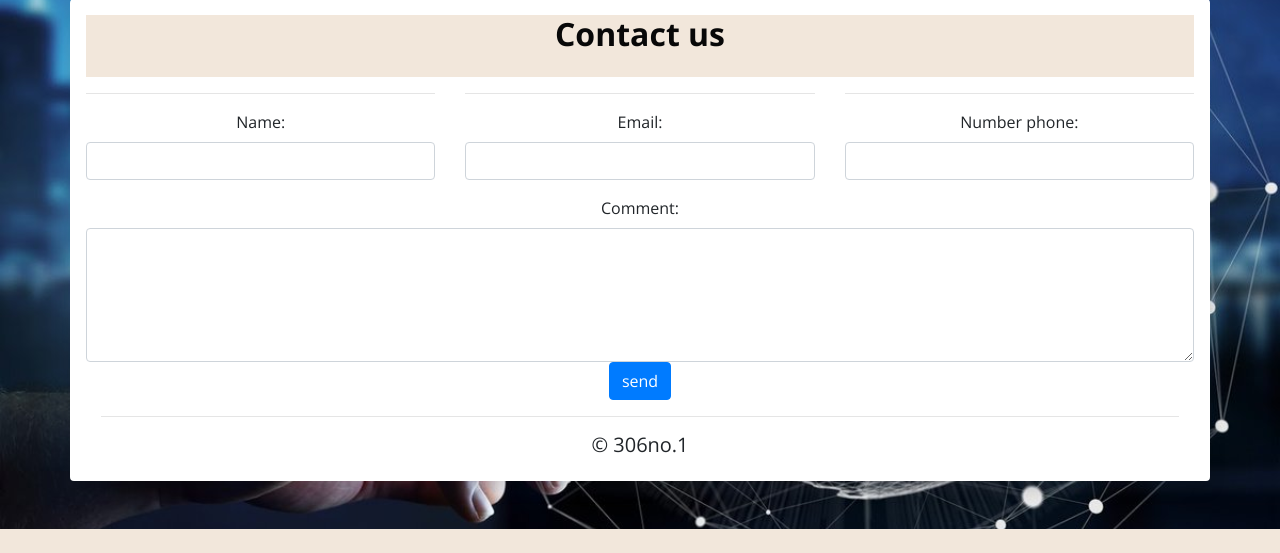
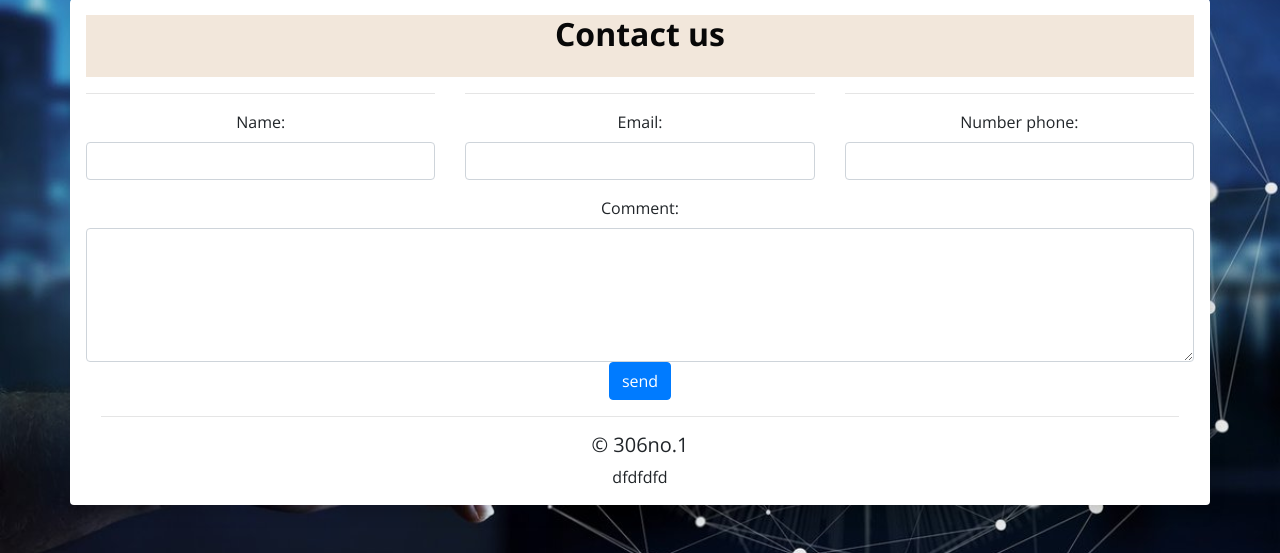
Before and after one commit to hung0200/baitaplon1, a PHP site: page /a.php in a window 1280 px wide. Shown: the part 2857-3410 px from the top of the page. Before the commit the page ends 3386 px from the top, so only its background shows below. Run offline with PHP 8.4, Linux system fonts and the light colour scheme; data comes from the database, SQL or seed files in the repository; some libraries are stand-ins or nearby versions.

Commit message:
Update a.php

```diff
--- a/a.php
+++ b/a.php
@@ -1037,7 +1037,7 @@
 
 ?>
 
-
+  dfdfdfd
 
 
 
```
